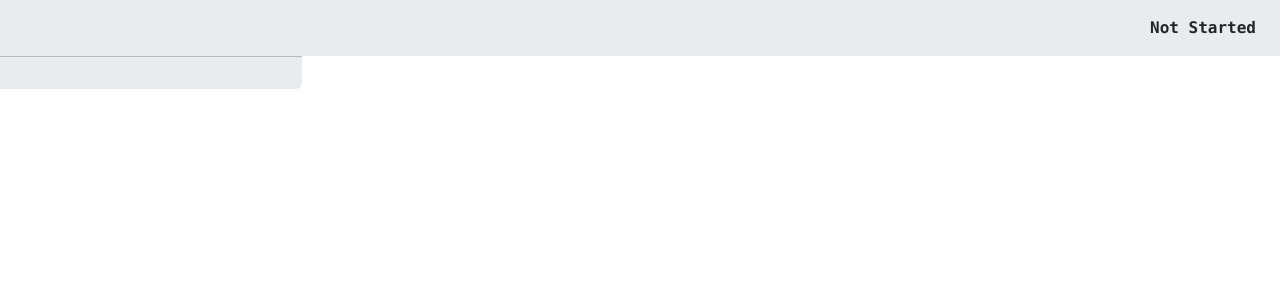
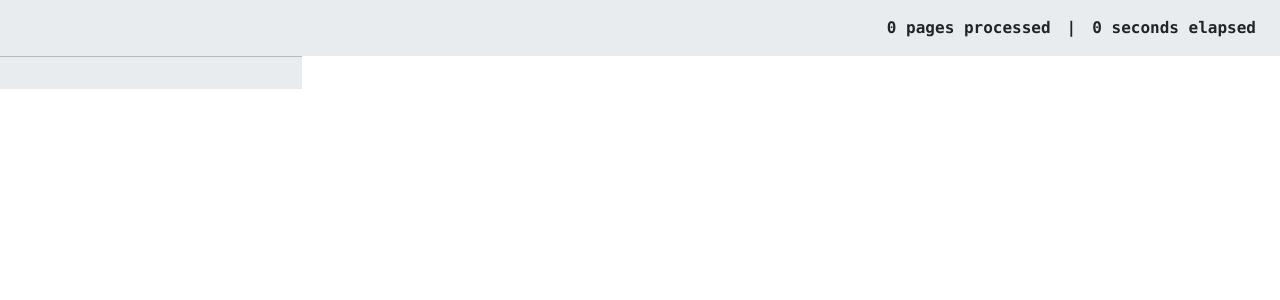
Before and after one commit to Corban-Lee/Scalorize, a Flask app: page / in a window 1280 px wide. Shown: the part 74-374 px from the top of the page. Run offline with Flask 3, Linux system fonts and the light colour scheme; some libraries are stand-ins or nearby versions.

Commit message:
added counts for seconds elapsed and pages processed

```diff
--- a/WebShot/static/js/index.js
+++ b/WebShot/static/js/index.js
@@ -18,6 +18,7 @@ $("#searchForm").submit(function(e) {
         return;
     }
 
+    var pagesProcessed = 0;
     var second = 0
     var timerInterval = setInterval(() => {
         second ++;
@@ -26,10 +27,13 @@ $("#searchForm").submit(function(e) {
 
     var eventSource = new EventSource("/stream-screenshots?url=" + encodeURIComponent(url));
     eventSource.onmessage = function(event) {
-        if (event.data === "DONE") {
+        if (event.data === "DONE") { // move this to the error event handler with no DONE status message
             clearInterval(timerInterval);
             return;
         }
+
+        pagesProcessed ++;
+        $("#pagesProcessed").text(`${pagesProcessed} pages processed`)
 
         const data = JSON.parse(event.data);
         const screenshotPath = data.screenshotPath.replace(/\//g, '\\');
@@ -80,7 +84,7 @@ function loadTheme(theme) {
 
 function showFileTreeItem(item, parent) {
     if (item.type === "file") {
-            parent.append(`
+            parent.prepend(`
                 <li>
                     <a class="text-body text-decoration-none" href="output/${item.path}" target="_blank">
                         <div class="filetree-item">
@@ -99,7 +103,7 @@ function showFileTreeItem(item, parent) {
                     ${item.name}
                     <i class="bi bi-chevron-down ms-auto"></i>
                 </div>
-                <ul class="collapse filetree-container" id="collapseFolder-${item.path}"></ul>
+                <ul class="collapse filetree-container ${item.show}" id="collapseFolder-${item.path}"></ul>
             </li>
         `));
     }
@@ -132,7 +136,8 @@ function createFileTreeItem(data, browserType) {
             path: path,
             safePath: safePath,
             children: [],
-            browserType: browserType
+            browserType: browserType,
+            show: i === 0 ? "show" : ""
         }
 
         if (exists) {
--- a/WebShot/templates/index.html
+++ b/WebShot/templates/index.html
@@ -57,11 +57,13 @@
                         <ol class="breadcrumb mb-0">
                         </ol>
                     </nav>
-                    <span class="ms-auto" id="timer">Not Started</span>
+                    <span class="ms-auto" id="pagesProcessed">0 pages processed</span>
+                    <span class="mx-3">|</span>
+                    <span id="timer">0 seconds elapsed</span>
                 </div>
             </div>
             <div class="col-xl-3 col-lg-4 col-md-5 mb-4">
-                <div class="rounded-bottom rounded-top-0 rounded-start-0 bg-body-secondary">
+                <div class="rounded-start-0 bg-body-secondary">
                     <hr class="m-0">
                     <nav class="filetree p-3">
                         <ul class="filetree-container"></ul>
@@ -69,7 +71,7 @@
                 </div>
             </div>
             <div class="col-xl-9 col-lg-8 col-md-7 mb-4">
-                <div class="row mt-4 me-4" id="outputRow"></div>
+                <div class="row mt-4 me-4 font-monospace fw-semibold" id="outputRow"></div>
             </div>
         </div>
     </main>
```
